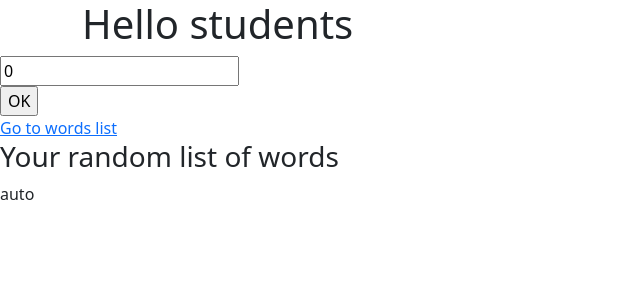
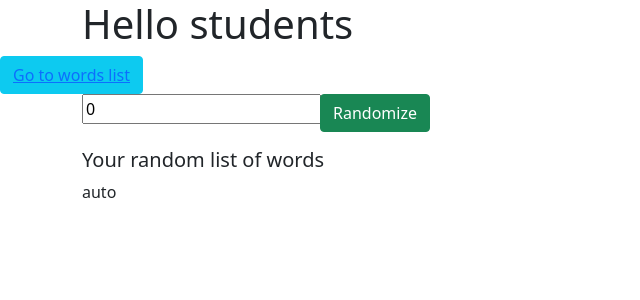
Before and after one commit to indumen/SDA_final_word_generator, an Angular app in the folder word-generator/: page / in a window 1280 px wide. Shown: the top 300 px of the page, without its empty margins (0-640 px from the left). Built offline with nearby package versions, Linux system fonts and the light colour scheme.

Commit message:
modified:   src/app/word-selection-page/word-selection-page.component.css 	modified:   src/app/word-selection-page/word-selection-page.component.html 	../Wordgenerator/src/app/word-generator/

```diff
--- a/word-generator/src/app/word-selection-page/word-selection-page.component.css
+++ b/word-generator/src/app/word-selection-page/word-selection-page.component.css
@@ -0,0 +1,11 @@
+btnhome {
+  margin-left: 321px;
+  margin-top: 1px;
+  width: 84px;
+  height: 45px;
+  background: transparent;
+  border: none;
+  color: white;
+  font-size:14px;
+  font-weight:700;
+}
--- a/word-generator/src/app/word-selection-page/word-selection-page.component.html
+++ b/word-generator/src/app/word-selection-page/word-selection-page.component.html
@@ -1,18 +1,35 @@
+
+
 
 <!DOCTYPE html>
+
+
+<button class="btn btn-info btn-Link" >
+  <a routerLink="words">Go to words list</a></button>
+
 <html>
     <body>
-        <form>
+
+
+<div class="container">
+
+  <div class="row" >
+    <div class="col-12">
+        <div class="input-group mb-3" >
+
         <div><input type="text" name="Words" placeholder="Amount of Words?" [formControl]="wordNumber" /></div>
-        <div><input type="button" name="submit" value="OK" (click)="generateWords()" /></div>
-        </form>
-    </body>
-</html>
+        <div class="input-group-prepend">
+        <button class="btn btn-success" (click)="generateWords()">Randomize</button>
+      </div>
+    </div>
+</div>
+</div>
 
-<a routerLink="words">Go to words list</a>
 
-<h3>Your random list of words </h3>
+
+<h5>Your random list of words </h5>
 <p>{{verb}}</p>
+
 
 
 <!--
```
